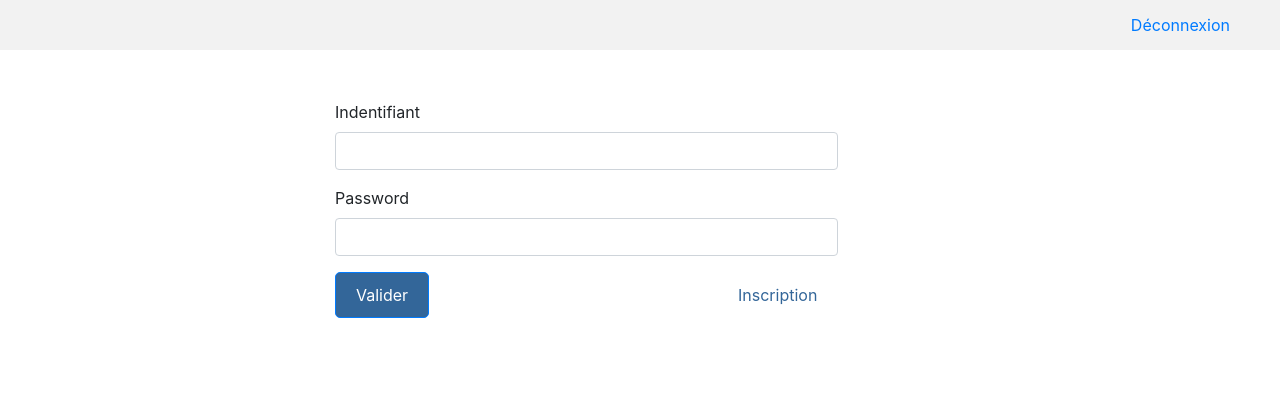
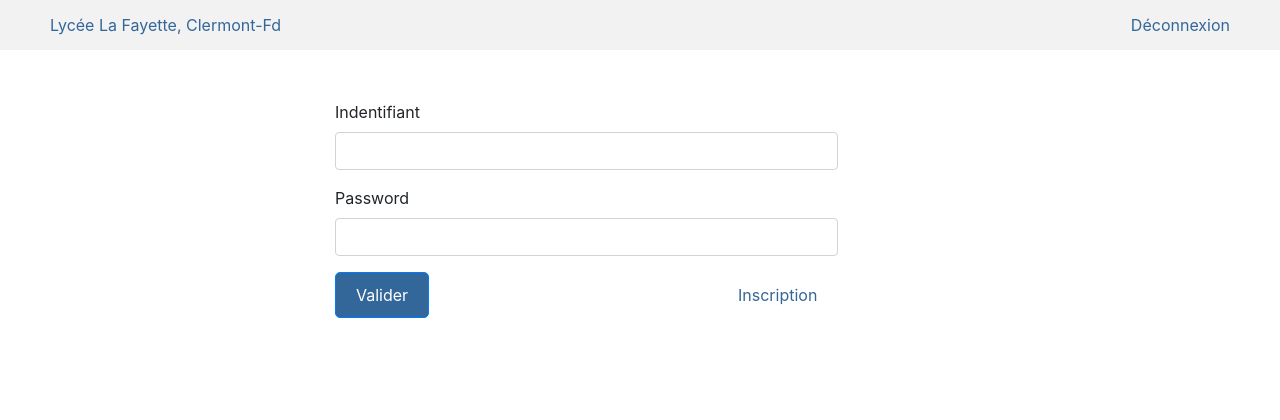
Before and after one commit to PetitMargoulin/Profan, a PHP site: page / in a window 1280 px wide. Shown: the top 420 px of the page. Run offline with PHP 8.4, Linux system fonts and the light colour scheme.

Commit message:
add header link to lafayette

```diff
--- a/css/style.css
+++ b/css/style.css
@@ -43,6 +43,12 @@ header .header-container {
   padding: 0 50px;
   height: 50px;
   background-color: #f2f2f2;
+  color: #336699;
+}
+header .header-container p {
+  margin: 0;
+}
+header .header-container a {
   color: #336699;
 }
 
--- a/css/style.scss
+++ b/css/style.scss
@@ -82,6 +82,14 @@ header {
     height: 50px;
     background-color: $grey-95;
     color: $primary;
+
+    p {
+      margin: 0;
+    }
+
+    a {
+      color: $primary;
+    }
   }
 }
 // --------------------------
--- a/templates/header.html
+++ b/templates/header.html
@@ -1,6 +1,6 @@
 <div class="header-container">
-    <div class="menu">
-
+    <div class="head">
+        <a href="https://lycee-lafayette-clermont.fr/">Lycée La Fayette, Clermont-Fd</a>
     </div>
 
     <div class="login">
```
Also changed, not shown: 1 other file.
